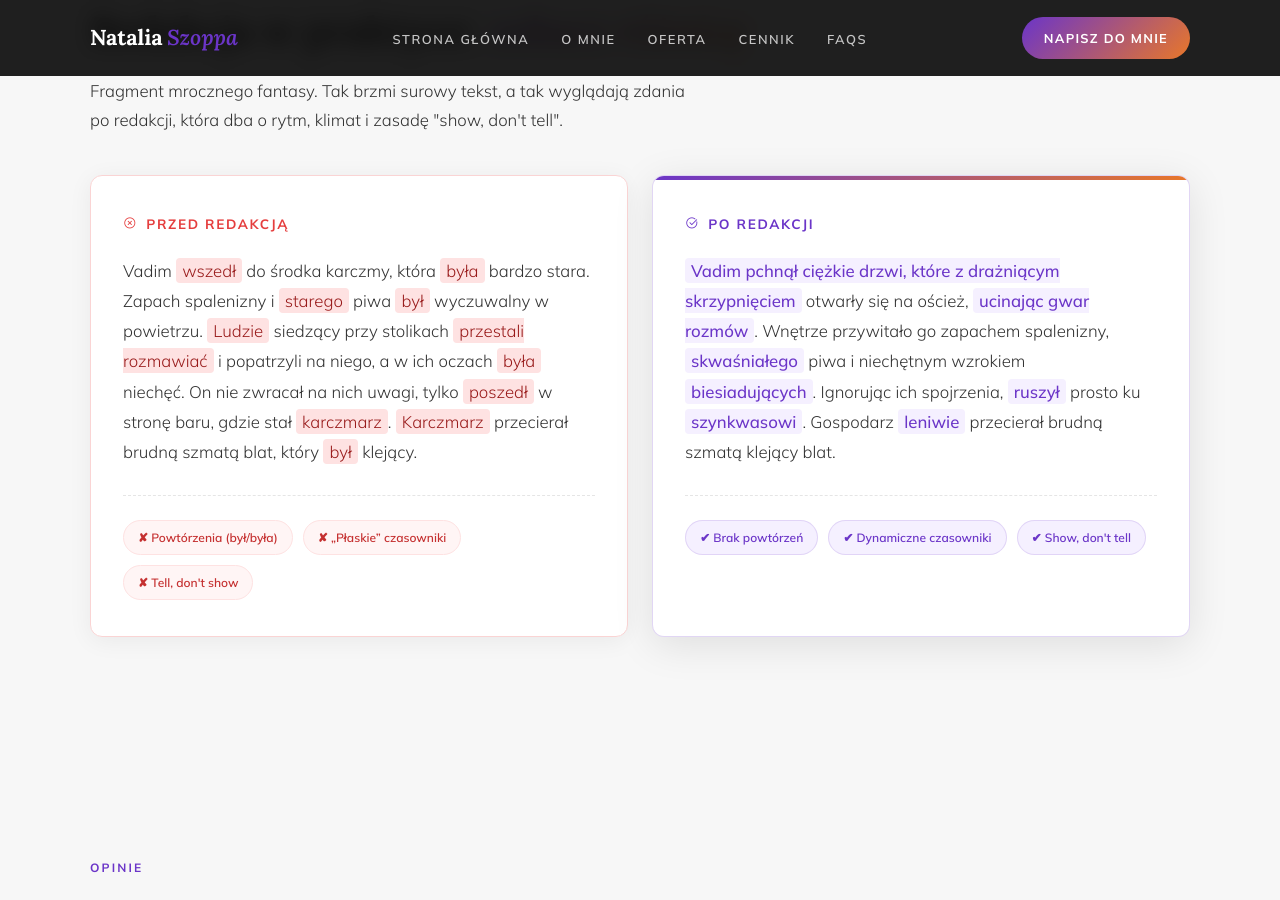
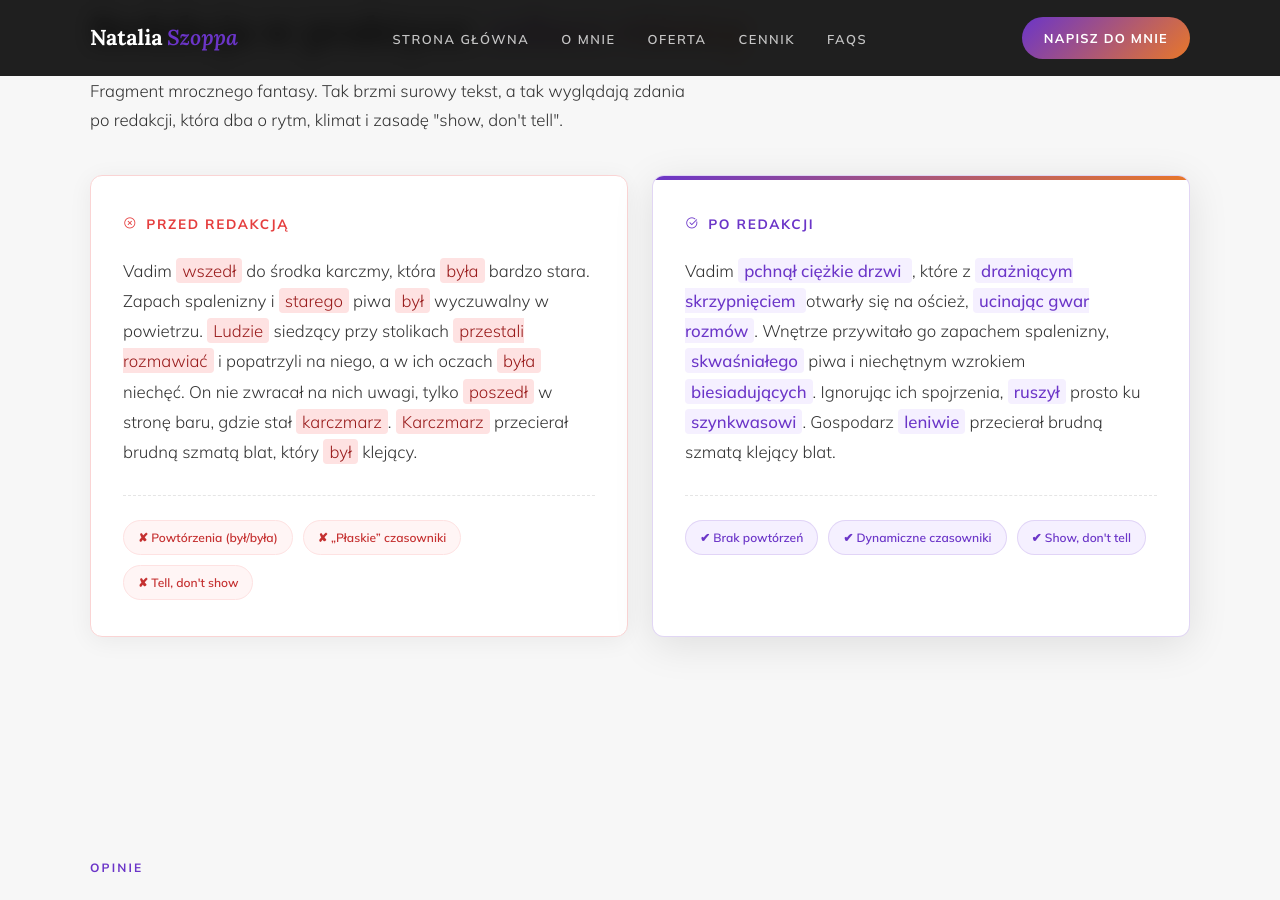
Before and after one commit to Bonnie00726/nataliaszoppa, a Jekyll site: the page built from index.html, in a window 1280 px wide and 900 px high, scrolled down 3594 px. Built offline with Jekyll 4.4.1, drawn with Linux system fonts in a browser that asks for light colours.

Commit message:
Update index.html

```diff
--- a/index.html
+++ b/index.html
@@ -147,7 +147,7 @@
             <div class="comparison-box after">
                 <div class="box-header"><i class="las la-check-circle"></i> Po redakcji</div>
                 <div class="box-content">
-                    <span class="highlight-purple">Vadim pchnął ciężkie drzwi, które z drażniącym skrzypnięciem</span> otwarły się na oścież, <span class="highlight-purple">ucinając gwar rozmów</span>. Wnętrze przywitało go zapachem spalenizny, <span class="highlight-purple">skwaśniałego</span> piwa i niechętnym wzrokiem <span class="highlight-purple">biesiadujących</span>. Ignorując ich spojrzenia, <span class="highlight-purple">ruszył</span> prosto ku <span class="highlight-purple">szynkwasowi</span>. Gospodarz <span class="highlight-purple">leniwie</span> przecierał brudną szmatą klejący blat.
+                   Vadim <span class="highlight-purple">pchnął ciężkie drzwi </span>, które z <span class="highlight-purple">drażniącym skrzypnięciem </span> otwarły się na oścież, <span class="highlight-purple">ucinając gwar rozmów</span>. Wnętrze przywitało go zapachem spalenizny, <span class="highlight-purple">skwaśniałego</span> piwa i niechętnym wzrokiem <span class="highlight-purple">biesiadujących</span>. Ignorując ich spojrzenia, <span class="highlight-purple">ruszył</span> prosto ku <span class="highlight-purple">szynkwasowi</span>. Gospodarz <span class="highlight-purple">leniwie</span> przecierał brudną szmatą klejący blat.
                 </div>
                 <div class="box-tags">
                     <span>✔ Brak powtórzeń</span>
```
